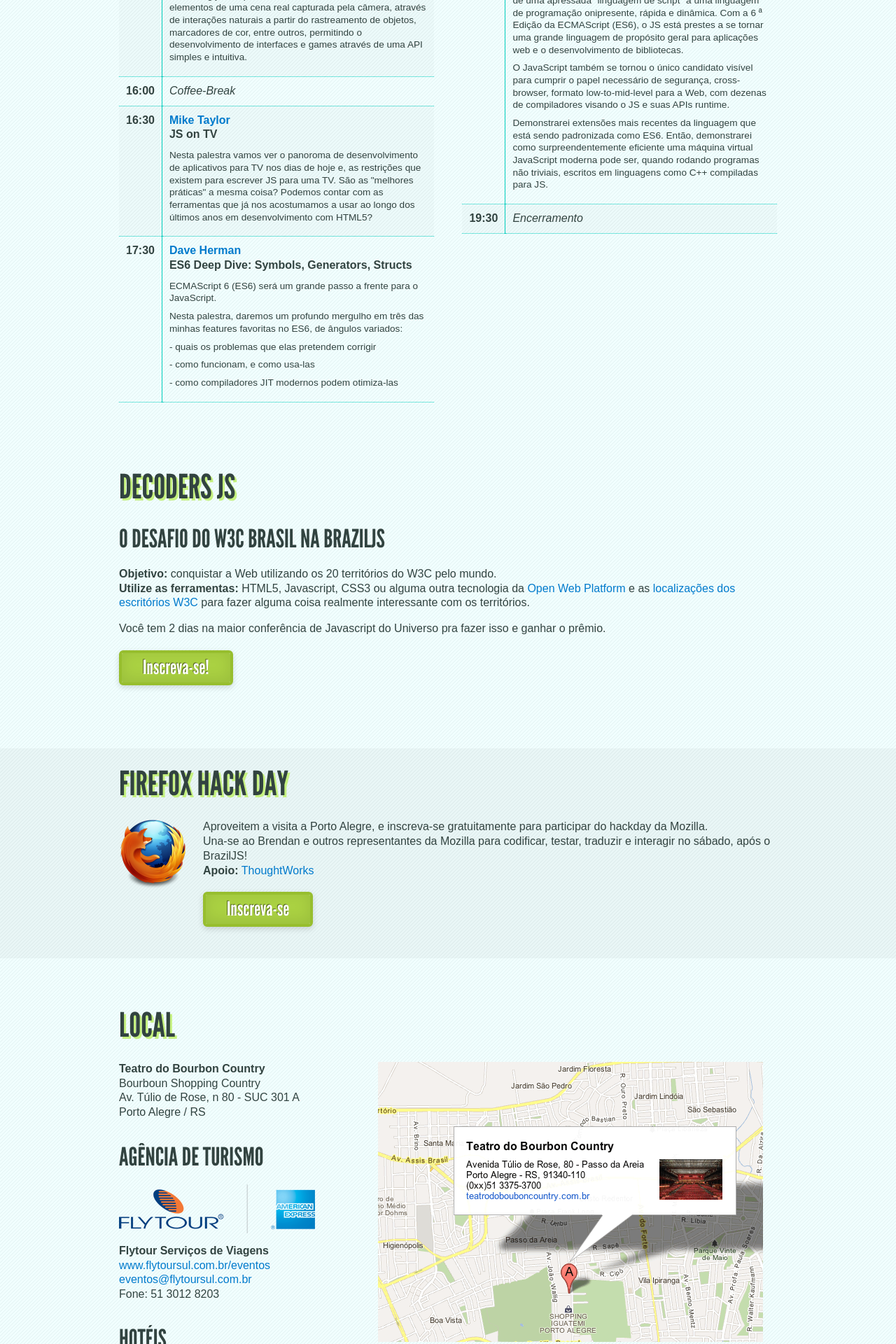
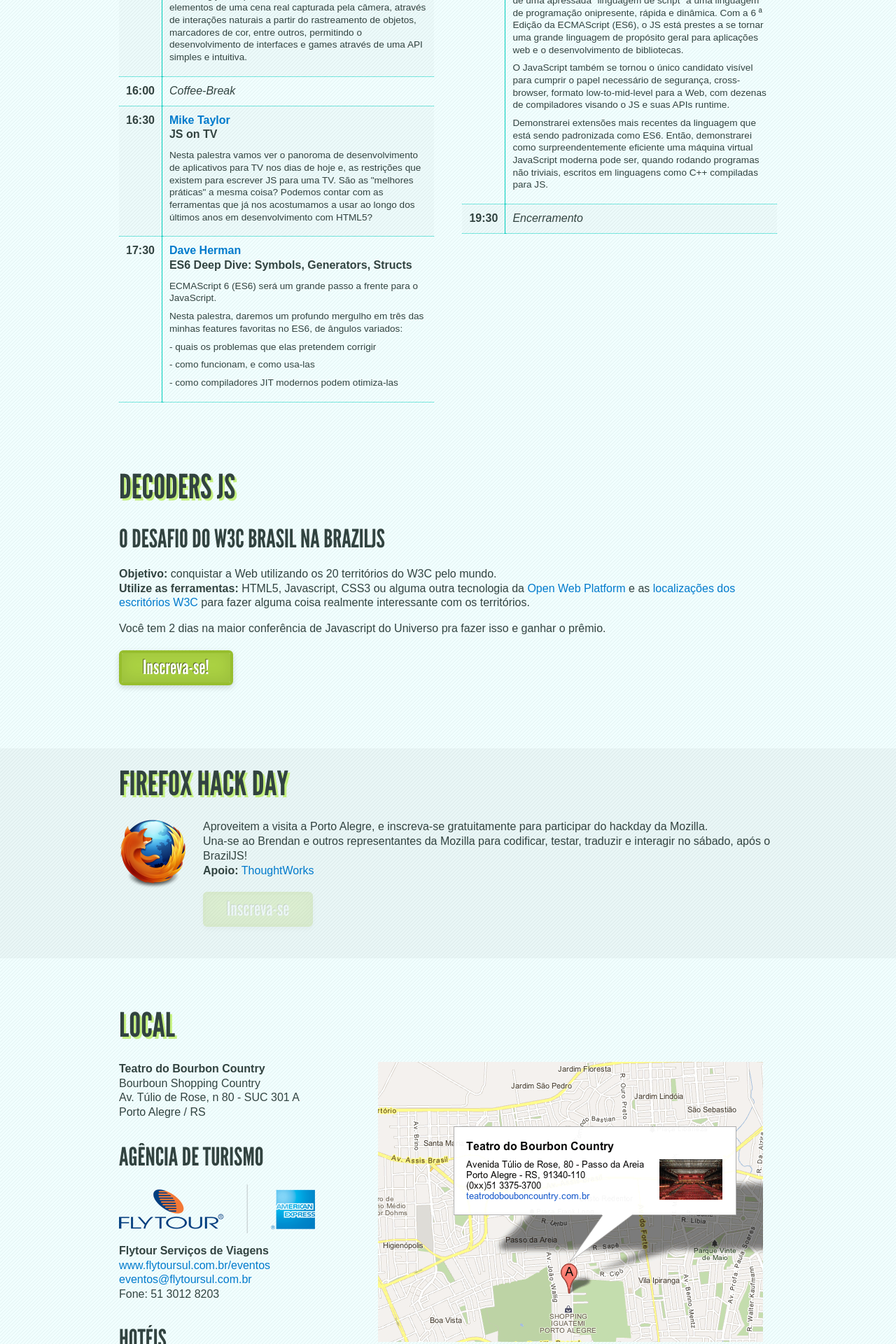
Before and after one commit to braziljs/braziljs-2012, a Jekyll site: the page built from index.html, in a window 1280 px wide. Shown: the part 4480-6400 px from the top of the page at 70% size. Built offline with Jekyll 4.4.1, drawn with Linux system fonts in a browser that asks for light colours; Markdown is read by kramdown in place of the engine named in the settings; comment, search, counter and statistics services are not loaded.

Commit message:
Update _includes/hackday.html
Removida inscrição do hackday

```diff
--- a/_includes/hackday.html
+++ b/_includes/hackday.html
@@ -3,4 +3,4 @@
 <p><img src="/images/firefox-logo.png" width="100px">Aproveitem a visita a Porto Alegre, e inscreva-se gratuitamente para participar do hackday da Mozilla.</p>
 <p>Una-se ao Brendan e outros representantes da Mozilla para codificar, testar, traduzir e interagir no sábado, após o BrazilJS!</p>
 <p><strong>Apoio:</strong> <a href="http://www.thoughtworks.com/">ThoughtWorks</a></p>
-<p><a class="button" href="//braziljs_hack.eventbrite.com" rel="external">Inscreva-se</a></p>
+<p><span class="button" style="opacity:0.2">Inscreva-se</span></p>
```
